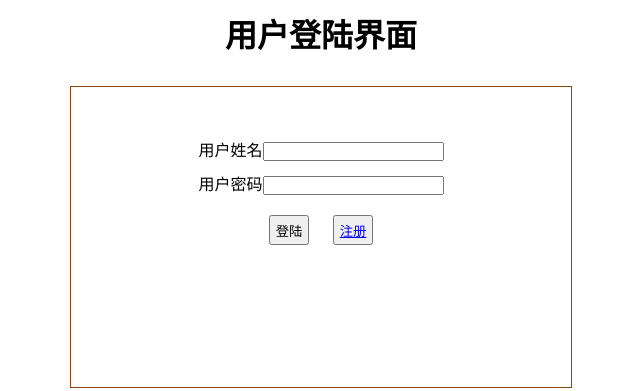
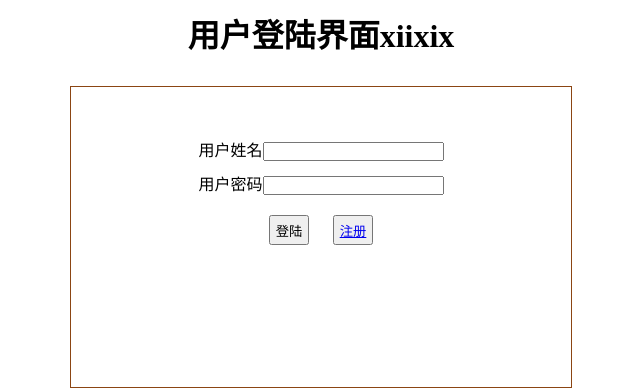
Before and after one commit to liyuezhenl/module, a plain HTML site: page login.html in a window 1280 px wide. Shown: the whole page, without its empty margins (319-959 px from the left). Drawn offline with Linux system fonts and the light colour scheme.

Commit message:
第二次提交

```diff
--- a/login.html
+++ b/login.html
@@ -41,7 +41,7 @@
 </head>
 
 <body>
-    <h1>用户登陆界面</h1>
+    <h1>用户登陆界面xiixix</h1>
     <div>
         <p><label for="">用户姓名</label><input type="text" class="username" name="username"><span class="span" autocomplete="off"></span></p>
         <p><label for="">用户密码</label><input type="text" class="password" name="password" autocomplete="off"></p>
```
Also changed, not shown: index.html (+1 -1 lines).
